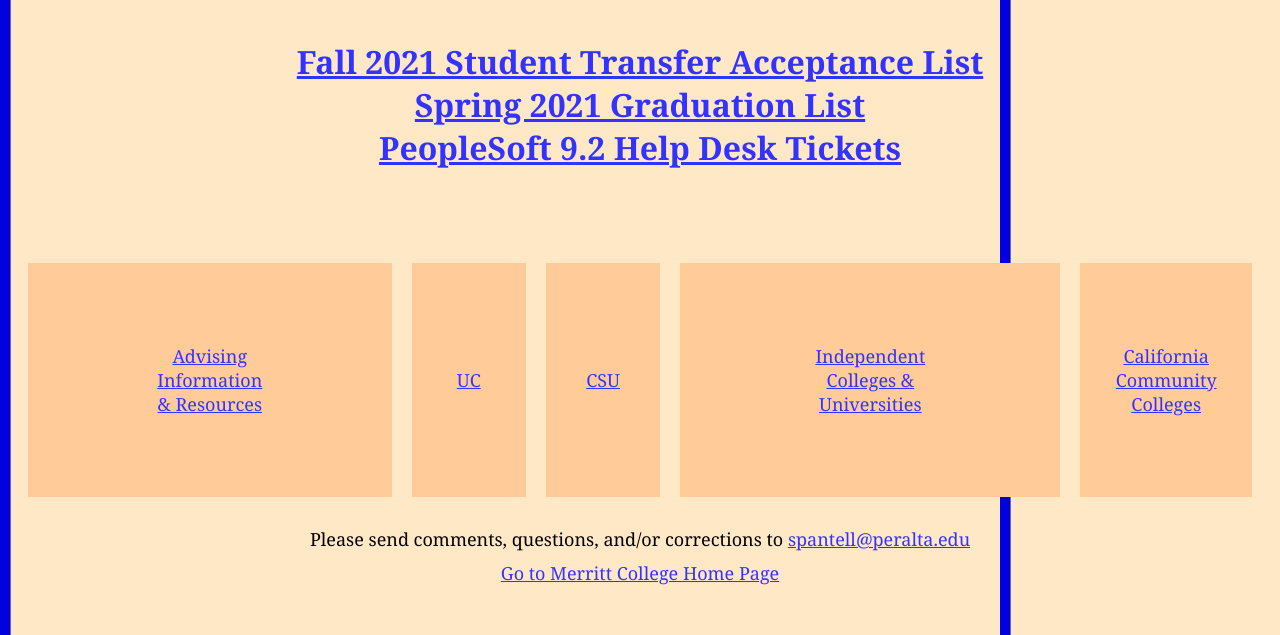
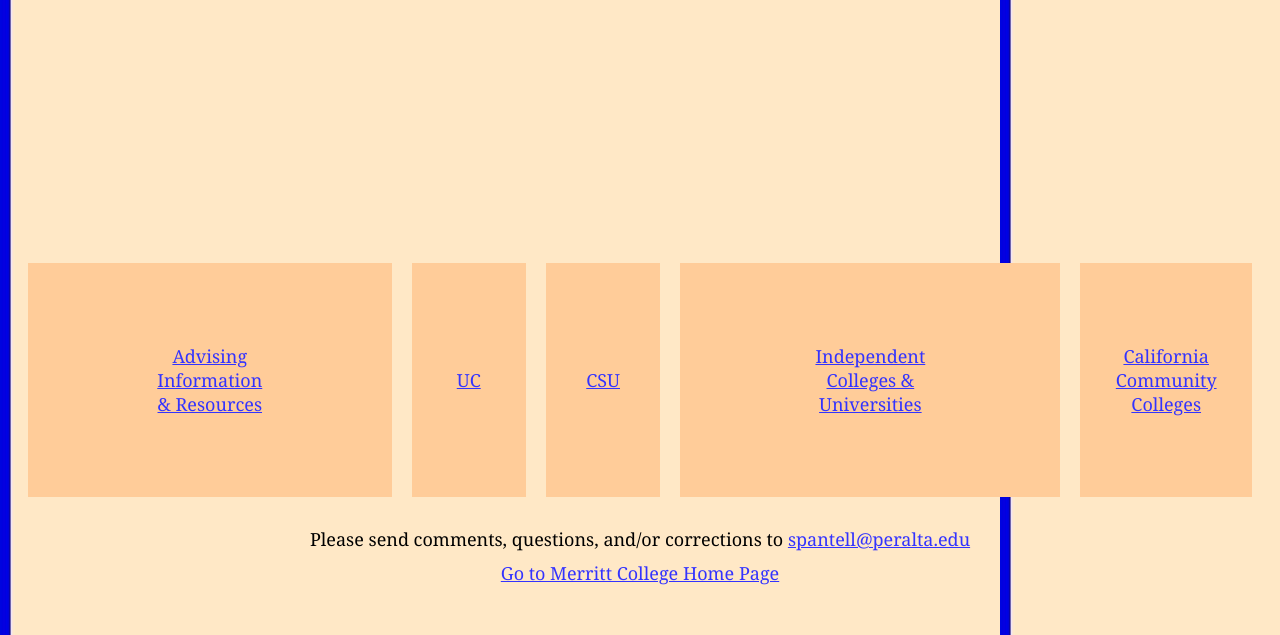
Before and after one commit to Nathan-Pellegrin/merritt-counseling-backup, a plain HTML site: page indexsp.html in a window 1280 px wide. Shown: the part 165-800 px from the top of the page. Drawn offline with Linux system fonts and the light colour scheme; files whose address does not match are found by name.

Commit message:
Update indexsp.html

```diff
--- a/indexsp.html
+++ b/indexsp.html
@@ -13,9 +13,9 @@
   <h1> <font face="Georgia, Times New Roman, Times, serif"><font color="#000099">MERRITT COLLEGE COUNSELOR
     SITE<br>
     <br>
-    <a href="https://docs.google.com/spreadsheets/d/1nFFiqrULHFPR27ZS0sI53aECZiUCE3NGHiivSIlUlFA/edit#gid=0">Fall 2021 Student Transfer Acceptance List</a><a href="https://docs.google.com/spreadsheets/d/1b_VOsRj0DKhUlD4GnBasFSjaMW97T2Q4V93qc0bH1gA/edit#gid=1156370486"><br>
-    Spring 2021 Graduation List<br>
-    </a><a href="https://docs.google.com/document/d/1pYtnszc9cUj0vwrtS2BB8hsfCDZQ9HOyvo82qodAkxc/edit">PeopleSoft 9.2 Help Desk Tickets</a><br>
+    <br>
+    <br>
+    <br>
   </font><font color="#000000" face="Georgia, Times New Roman, Times, serif"><font size="1"><font size="+1"><a href="https://docs.google.com/spreadsheets/d/1b_VOsRj0DKhUlD4GnBasFSjaMW97T2Q4V93qc0bH1gA/edit#gid=1156370486"><font size="1" face="Georgia, Times New Roman, Times, serif"><br>
   <br>
     </font></a><font color="#000000" face="Georgia, Times New Roman, Times, serif"><font size="1"><font size="+1"><br>
```
